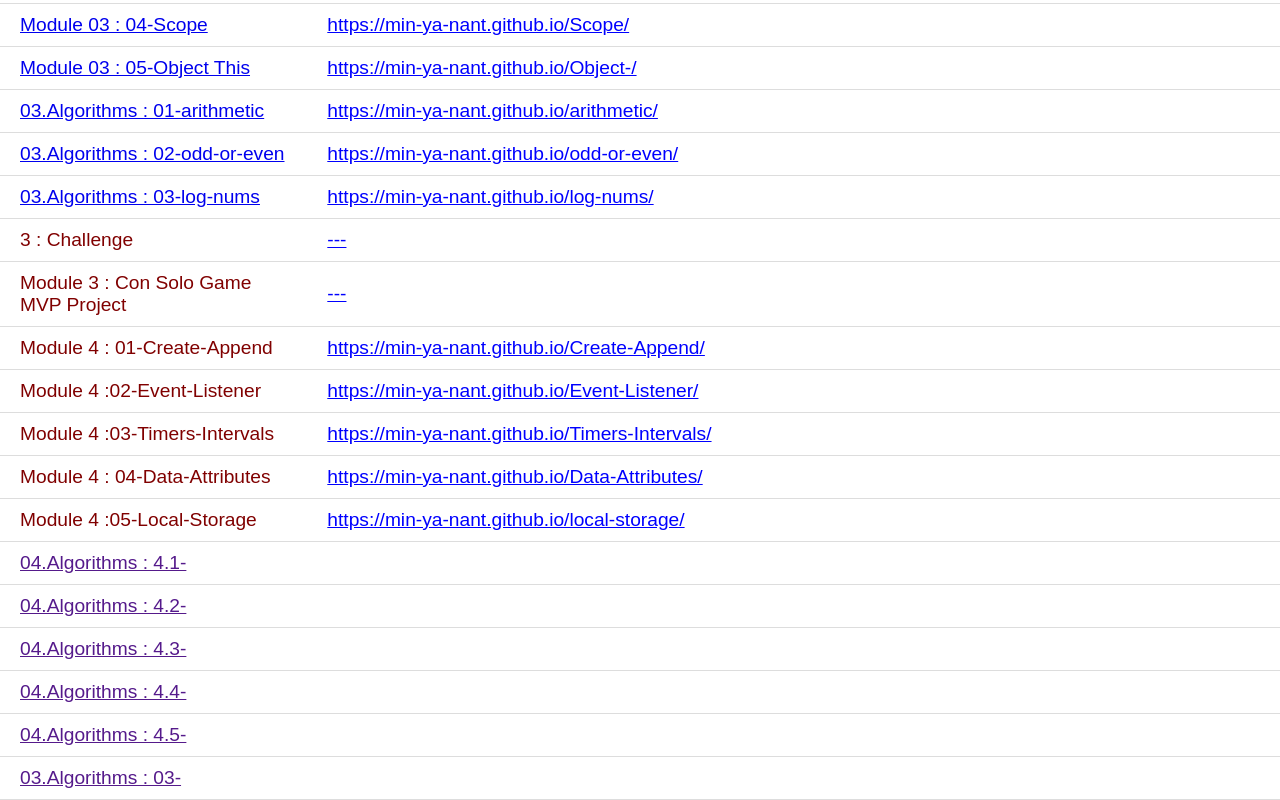
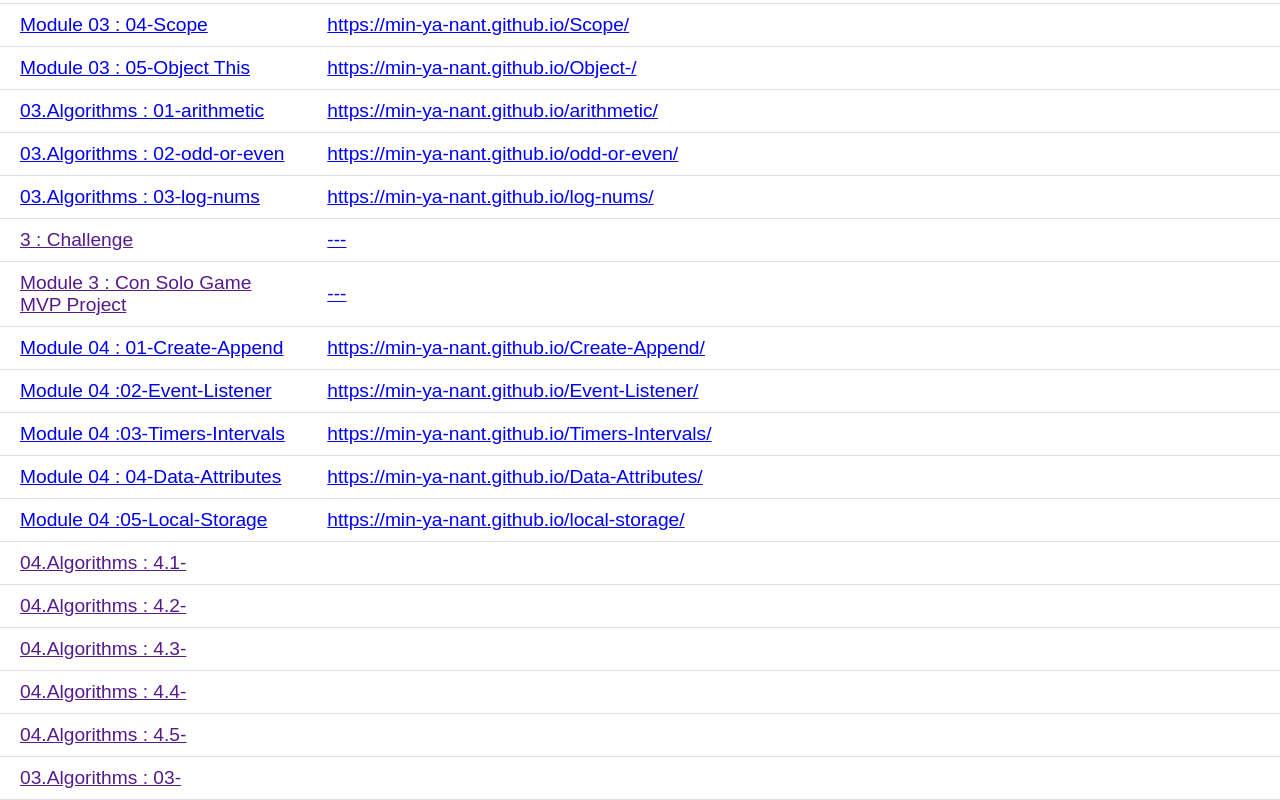
Before and after one commit to Min-Ya-Nant/Table, a plain HTML site: page index.html in a window 1280 px wide. Shown: the part 903-1703 px from the top of the page. Drawn offline with Linux system fonts and the light colour scheme.

Commit message:
modefied

```diff
--- a/index.html
+++ b/index.html
@@ -134,31 +134,31 @@
           <td id="githubLink">https://min-ya-nant.github.io/log-nums/</td>
         </tr>
         <tr>
-          <td id="repoName"><a href=""></a> 3 : Challenge</td>
+          <td id="repoName"><a href=""> 3 : Challenge</a></td>
           <td id="githubLink">---</td>
         </tr>
         <tr>
-          <td id="repoName">Module 3 : Con Solo Game MVP Project</td>
+          <td id="repoName"><a href="">Module 3 : Con Solo Game MVP Project</a></td>
           <td id="githubLink">---</td>
         </tr>
         <tr>
-          <td id="repoName"><a href="https://min-ya-nant.github.io/Create-Append/"></a> Module 4 : 01-Create-Append</td>
+          <td id="repoName"><a href="https://min-ya-nant.github.io/Create-Append/">Module 04 : 01-Create-Append</a></td>
           <td id="githubLink">https://min-ya-nant.github.io/Create-Append/</td>
         </tr>
         <tr>
-          <td id="repoName"><a href="https://min-ya-nant.github.io/Event-Listener/"></a> Module 4 :02-Event-Listener </td>
+          <td id="repoName"><a href="https://min-ya-nant.github.io/Event-Listener/">Module 04 :02-Event-Listener</a></td>
           <td id="githubLink">https://min-ya-nant.github.io/Event-Listener/</td>
         </tr>
         <tr>
-          <td id="repoName"><a href="https://min-ya-nant.github.io/Timers-Intervals/"></a>Module 4 :03-Timers-Intervals </td>
+          <td id="repoName"><a href="https://min-ya-nant.github.io/Timers-Intervals/">Module 04 :03-Timers-Intervals</a></td>
           <td id="githubLink">https://min-ya-nant.github.io/Timers-Intervals/</td>
         </tr>
         <tr>
-          <td id="repoName"><a href="https://min-ya-nant.github.io/Data-Attributes/"></a>Module 4 : 04-Data-Attributes</td>
+          <td id="repoName"><a href="https://min-ya-nant.github.io/Data-Attributes/">Module 04 : 04-Data-Attributes</a></td>
           <td id="githubLink">https://min-ya-nant.github.io/Data-Attributes/</td>
         </tr>
         <tr>
-          <td id="repoName"><a href="https://min-ya-nant.github.io/local-storage/"></a>Module 4 :05-Local-Storage </td>
+          <td id="repoName"><a href="https://min-ya-nant.github.io/local-storage/">Module 04 :05-Local-Storage</a></td>
           <td id="githubLink">https://min-ya-nant.github.io/local-storage/</td>
         </tr>
         <tr>
```
